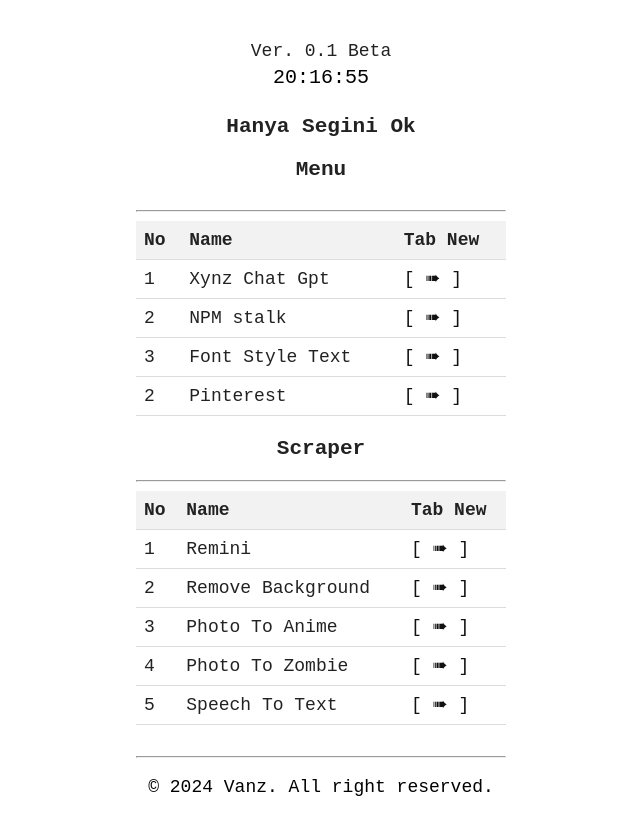
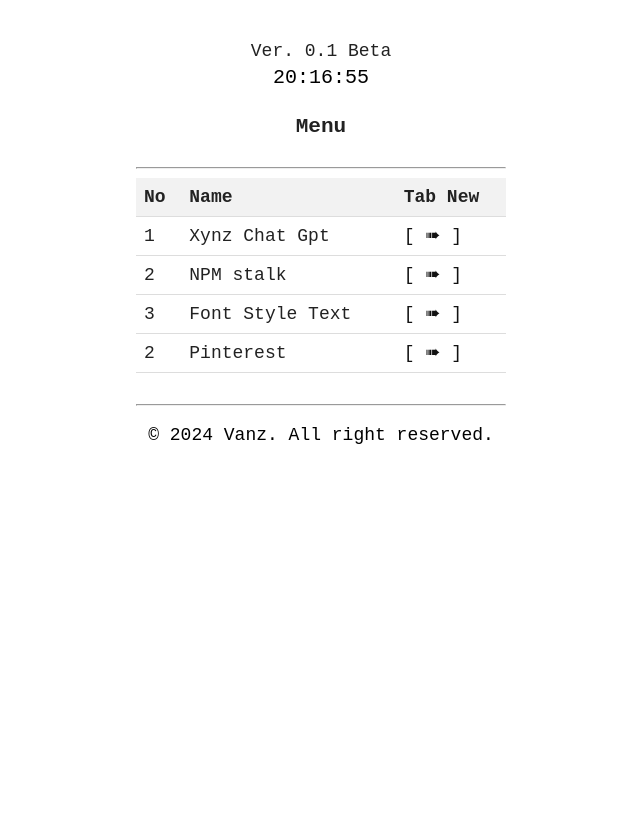
Before and after one commit to ManusiaTamvanzzz/api, a website: page views/index.html in a window 1280 px wide. Shown: the part 274-1108 px from the top of the page, without its empty margins (319-959 px from the left). After the commit the page ends 800 px from the top, so only its background shows below. Drawn offline with Linux system fonts and the light colour scheme.

Commit message:
Update index.html

```diff
--- a/views/index.html
+++ b/views/index.html
@@ -287,7 +287,6 @@
     <div class="description">
         Ver. 0.1 Beta
         <div id="MyClockDisplay" class="clock" onload="showTime()"></div>
-        <h3>Hanya Segini Ok</h3>
         <table>
         <h3>Menu</h3>
         <table>
@@ -318,39 +317,6 @@
                 <td><a href="https://api-vanzdev.vercel.app/api/pinterest?query=Naruto">[ ➠ ]</a></td>
             </tr>
         </table>
-        <h3>Scraper</h3>
-        <table>
-            <hr>
-            <tr>
-                <th>No</th>
-                <th>Name</th>
-                <th>Tab New</th>
-            </tr>
-            <tr>
-                <td>1</td>
-                <td>Remini</td>
-                <td><a href="/docs">[ ➠ ]</a></td>
-            </tr>
-            <tr>
-                <td>2</td>
-                <td>Remove Background</td>
-                <td><a href="/docs">[ ➠ ]</a></td>
-            </tr>
-            <tr>
-                <td>3</td>
-                <td>Photo To Anime</td>
-                <td><a href="/docs">[ ➠ ]</a></td>
-            </tr>
-            <tr>
-                <td>4</td>
-                <td>Photo To Zombie</td>
-                <td><a href="/docs">[ ➠ ]</a></td>
-            </tr>
-            <tr>
-                <td>5</td>
-                <td>Speech To Text</td>
-                <td><a href="/docs">[ ➠ ]</a></td>
-            </tr>
         </table>
         <br>
         <hr>
```
